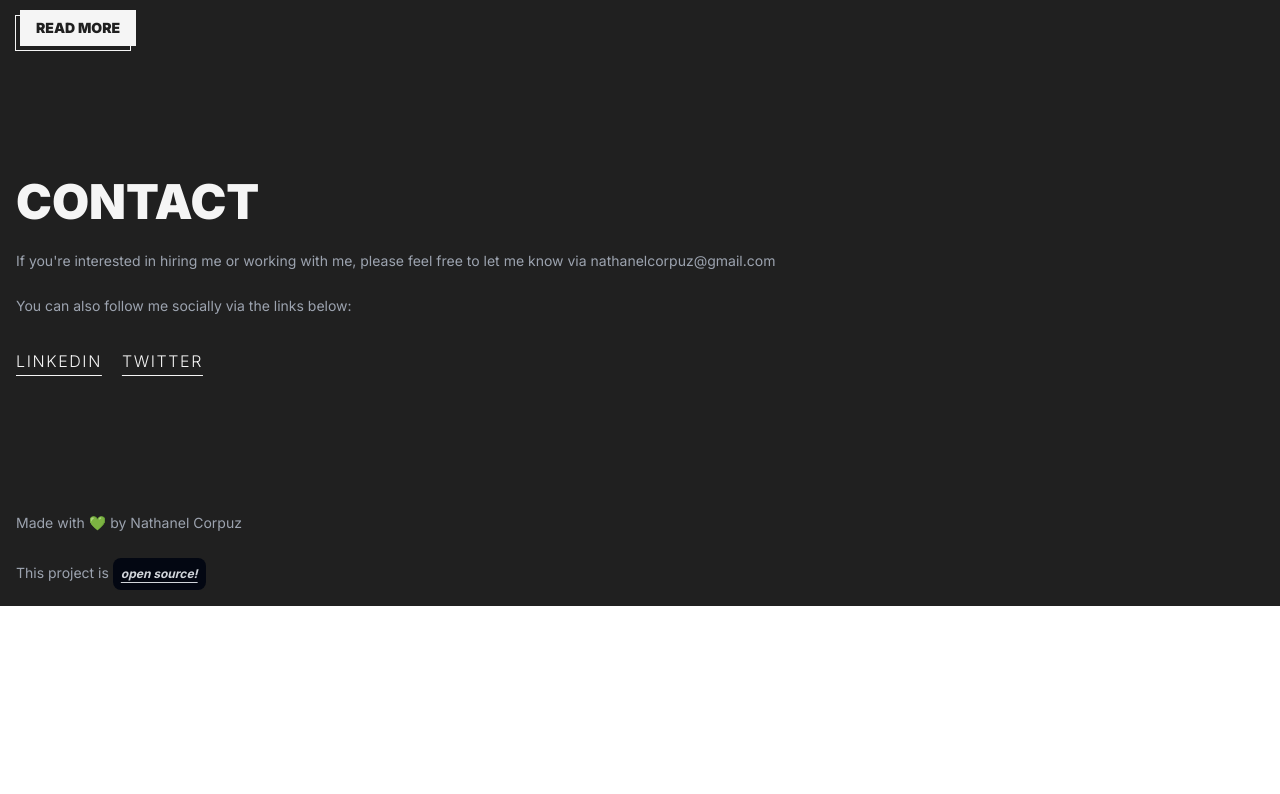
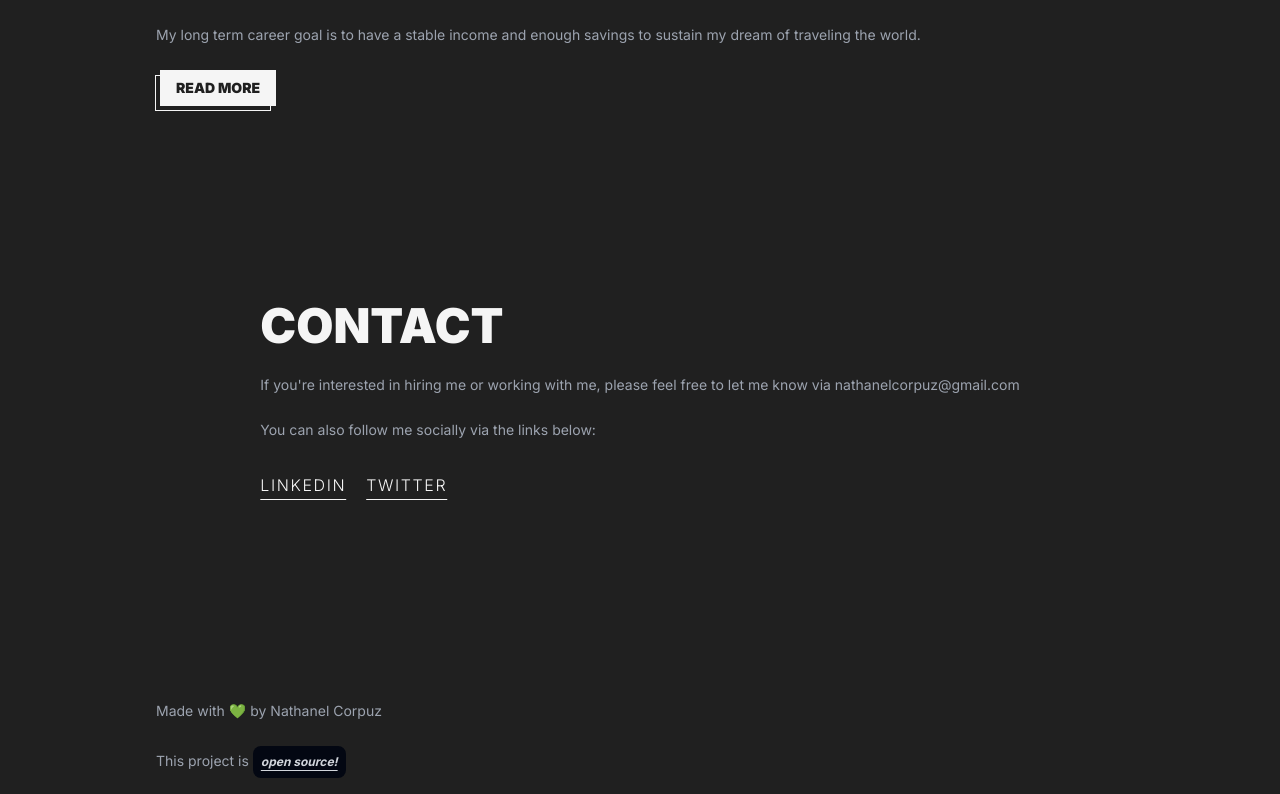
Before and after one commit to nathanelcorpuz/my-portfolio, a Next.js app: page / in a window 1280 px wide. Shown: the part 3263-4057 px from the top of the page. Before the commit the page ends 3869 px from the top, so only its background shows below. Built offline with nearby package versions, Linux system fonts and the light colour scheme.

Commit message:
sizing fixes

```diff
--- a/app/_components/Footer.tsx
+++ b/app/_components/Footer.tsx
@@ -1,9 +1,11 @@
+import PageContentWrapper from "@/components/PageContentWrapper";
 import SectionWrapper from "@/components/SectionWrapper";
 import StandardText from "@/components/StandardText";
 
 export default function Footer() {
   return (
     <footer>
+      <PageContentWrapper>
         <SectionWrapper>
           <StandardText>Made with 💚 by Nathanel Corpuz</StandardText>
           <StandardText>
@@ -18,6 +20,7 @@ export default function Footer() {
             </a>
           </StandardText>
         </SectionWrapper>
+      </PageContentWrapper>
     </footer>
   );
 }
--- a/app/_components/LayoutContact.tsx
+++ b/app/_components/LayoutContact.tsx
@@ -1,11 +1,13 @@
 import HeadingText from "@/components/HeadingText";
 import LinkText from "@/components/LinkText";
+import PageContentWrapper from "@/components/PageContentWrapper";
 import SectionWrapper from "@/components/SectionWrapper";
 import StandardText from "@/components/StandardText";
 import { contact, socials } from "@/lib/constants";
 
 export default function LayoutContact() {
   return (
+    <PageContentWrapper>
       <SectionWrapper props={{ id: "contact" }}>
         <HeadingText>Contact</HeadingText>
         {contact.map((item) => (
@@ -24,5 +26,6 @@ export default function LayoutContact() {
           ))}
         </div>
       </SectionWrapper>
+    </PageContentWrapper>
   );
 }
--- a/components/PageContentWrapper.tsx
+++ b/components/PageContentWrapper.tsx
@@ -3,5 +3,13 @@ export default function PageContentWrapper({
 }: {
   children: React.ReactNode;
 }) {
-  return <div className="dark:bg-black flex flex-col gap-[100px] pt-16">{children}</div>;
+  return (
+    <div
+      className="max-w-[550px]
+     lg:max-w-[800px] xl:max-w-[1000px] mx-auto
+     flex flex-col gap-[100px] pt-16"
+    >
+      {children}
+    </div>
+  );
 }
```
Lines whose indentation alone changed are shown as unchanged.
